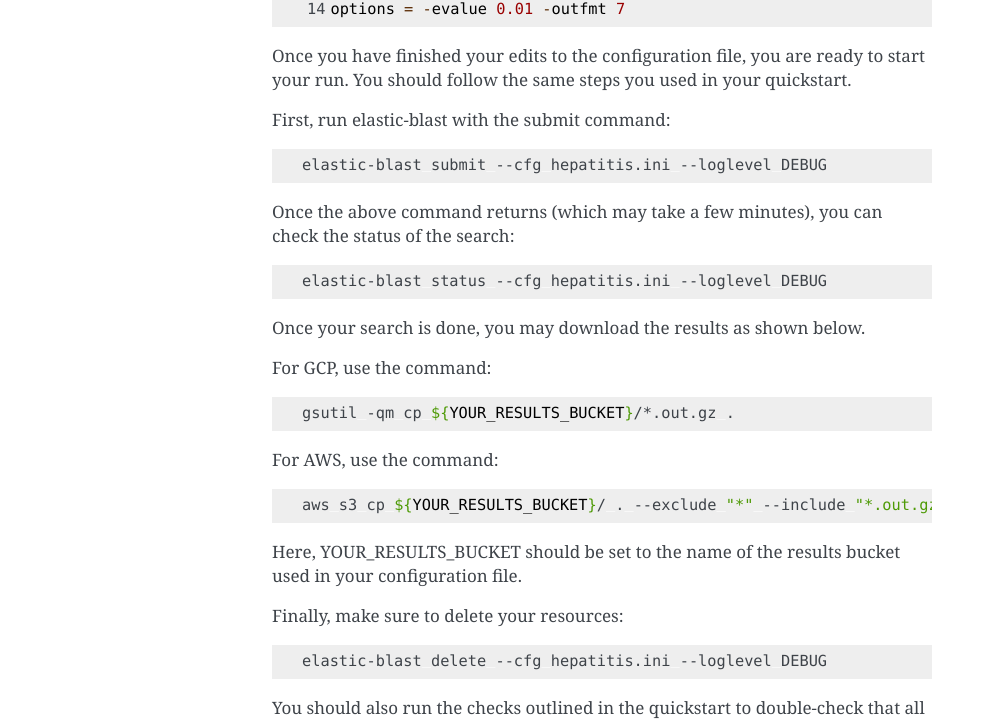
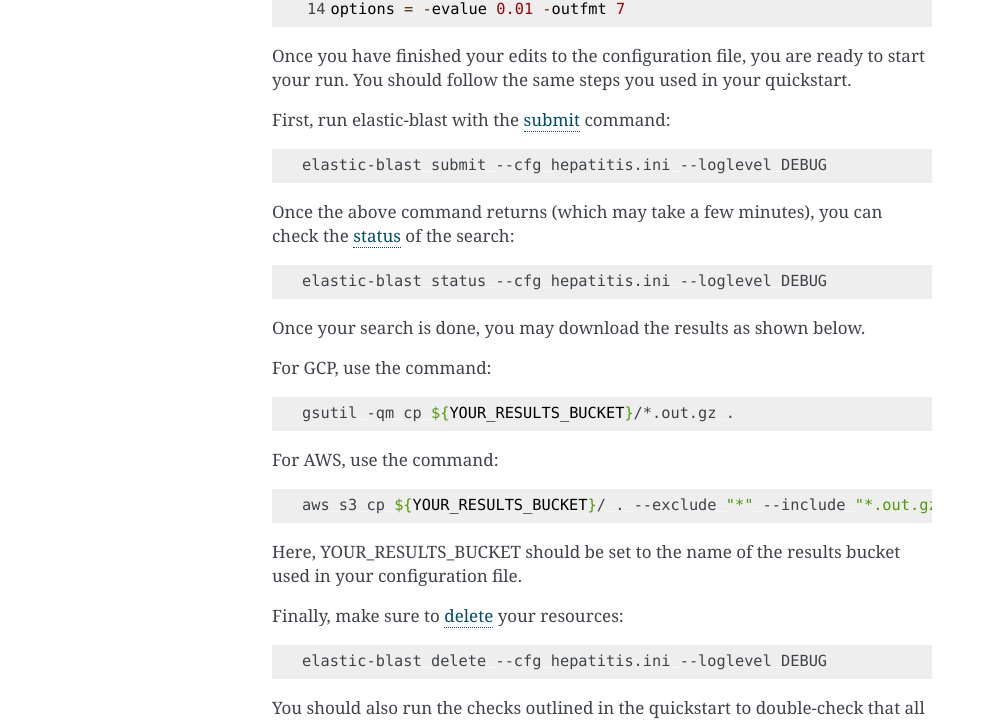
Before and after one commit to ncbi/elastic-blast-docs, a Sphinx documentation site: the page built from docs/source/tutorials/large-megablast.rst, in a window 1280 px wide. Shown: the part 785-1506 px from the top of the page, without its empty margins (148-1141 px from the left). Built offline with Sphinx 7.4.7, drawn with Linux system fonts in a browser that asks for light colours; part of the change alters nothing that is shown.

```diff
--- a/docs/source/tutorials/large-megablast.rst
+++ b/docs/source/tutorials/large-megablast.rst
@@ -49,13 +49,13 @@ The instructions below assume the configuration file is named hepatitis.ini.  If
 
 Once you have finished your edits to the configuration file, you are ready to start your run.  You should follow the same steps you used in your quickstart.
 
-First, run elastic-blast with the submit command:
+First, run elastic-blast with the :ref:`submit` command:
 
 .. code-block:: bash
 
     elastic-blast submit --cfg hepatitis.ini --loglevel DEBUG
 
-Once the above command returns (which may take a few minutes), you can check the status of the search:
+Once the above command returns (which may take a few minutes), you can check the :ref:`status` of the search:
 
 .. code-block:: bash
 
@@ -77,7 +77,7 @@ For AWS, use the command:
 
 Here, YOUR_RESULTS_BUCKET should be set to the name of the results bucket used in your configuration file.
 
-Finally, make sure to delete your resources:
+Finally, make sure to :ref:`delete` your resources:
 
 .. code-block:: bash
 
```
